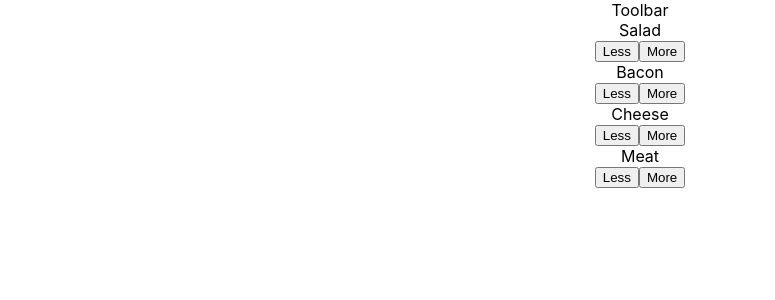
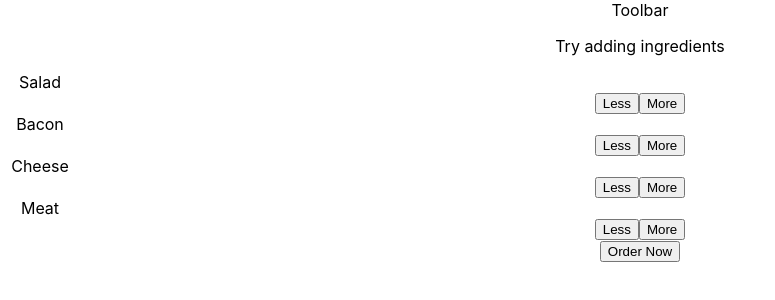
Before and after one commit to nitinhepat/Burger-Builder, a React app in the folder burger-builder/: page / in a window 1280 px wide. Shown: the top 300 px of the page, without its empty margins (0-775 px from the left). Built offline with nearby package versions, Linux system fonts and the light colour scheme.

Commit message:
adding ingredients functionality added

```diff
--- a/burger-builder/src/components/BuildControls/BuildControl/BuildControl.js
+++ b/burger-builder/src/components/BuildControls/BuildControl/BuildControl.js
@@ -1,9 +1,15 @@
 import React from 'react';
 import classes from './BuildControl.css'
 const BuildControl = (props) =>{
+    const clicked = () =>{
+    console.log('Clicked')
+        return props.addClicked();
+    }
     return (
         <div className={classes.BuildControl}>
-            <div>{props.label}</div>
+            <div style={{
+                width: "80px"
+            }}>{props.label}</div>
             <button className={classes.Less} onClick={props.removeClicked}>Less</button>
             <button className={classes.More} onClick={props.addClicked}>More</button>
         </div>
--- a/burger-builder/src/components/BuildControls/BuildControls.css
+++ b/burger-builder/src/components/BuildControls/BuildControls.css
@@ -1,7 +1,51 @@
 .BuildControls {
     width: 100%;
+    background-color: #CF8F2E;
     display: flex;
-    flex-direction: column;
+    flex-flow: column;
     align-items: center;
-    background: #ea853f;
+    box-shadow: 0 2px 1px #ccc;
+    margin: auto;
+    padding: 10px 0;
 }
+
+.OrderButton {
+    background-color: #DAD735;
+    outline: none;
+    cursor: pointer;
+    border: 1px solid #966909;
+    color: #966909;
+    font-family: inherit;
+    font-size: 1.2em;
+    padding: 15px 30px;
+    box-shadow: 2px 2px 2px #966909;
+}
+
+.OrderButton:hover, .OrderButton:active {
+    background-color: #A0DB41;
+    border: 1px solid #966909;
+    color: #966909;
+}
+
+.OrderButton:disabled {
+    background-color: #C7C6C6;
+    cursor: not-allowed;
+    border: 1px solid #ccc;
+    color: #888888;
+}
+
+.OrderButton:not(:disabled) {
+    animation: enable 0.3s linear;
+}
+
+@keyframes enable {
+    0% {
+        transform: scale(1);
+    }
+    60% {
+        transform: scale(1.1);
+    }
+    100% {
+        transform: scale(1);
+    }
+}
--- a/burger-builder/src/components/BuildControls/BuildControls.js
+++ b/burger-builder/src/components/BuildControls/BuildControls.js
@@ -11,10 +11,11 @@ const  BuildControls = (props) => {
 
     return <div className={classes.BuildControls}>
             {controls.map(control=>{
-                return <BuildControl label={control.label}
-                        addClicked={()=>props.addClicked(control.type)}
+                return <BuildControl key={control.label} label={control.label}
+                        addClicked={() => props.addClicked(control.type)}
                         removeClicked={()=>props.removeClicked(control.type)}></BuildControl>
             })}
+            <button className={classes.OrderButton}> Order Now</button>
     </div>
 
 
--- a/burger-builder/src/components/Layout/Burger/Burger.js
+++ b/burger-builder/src/components/Layout/Burger/Burger.js
@@ -3,9 +3,27 @@ import BurgerIngredient from './BurgerIngredient/BurgerIngredient';
 import classes from './Burger.css';
 
 const Burger = (props) =>{
+    let ingredients = Object.keys(props.ingredients)
+                        .map(ingKey =>{
+                            return [...Array(props.ingredients[ingKey])]
+                            .map((_,index)=>{
+                                return <BurgerIngredient type={ingKey} key={ingKey+index}/>
+                            })
+                        })
+                        .reduce((arr, el) => {
+                            return arr.concat(el)
+                        }, [])
+
+    console.log(ingredients);
+    if(!ingredients.length){
+        ingredients = <p style={{
+            textAlign: "center"
+        }}>Try adding ingredients</p>
+    }
     return (
         <div className={classes.Burger}>
             <BurgerIngredient type="bread-top"/>
+            {ingredients}
             <BurgerIngredient type="bread-bottom"/>
         </div>
     )
--- a/burger-builder/src/containers/BurgerBuilder/BurgerBuilder.js
+++ b/burger-builder/src/containers/BurgerBuilder/BurgerBuilder.js
@@ -5,10 +5,30 @@ import classes from './BurgerBuilder.css'
 import BuildControls from "../../components/BuildControls/BuildControls";
 
 class BurgerBuilder extends Component{
+    // state =
     constructor(){
         super();
+        this.state = {
+            ingredients: {
+                meat:   0,
+                bacon:  0,
+                cheese: 0,
+                salad:  0
+            }
+        }
     }
+    // constructor(){
+    //     super();
+    // }
     addIngredient = (type) =>{
+        const oldCount = this.state.ingredients[type];
+        const newCount = oldCount+1;
+        const updatedIngredients = {
+            ...this.state.ingredients
+        }
+        updatedIngredients[type] = newCount;
+        this.setState({ingredients: updatedIngredients});
+
 
     }
     removeIngredient = (type) =>{
@@ -17,8 +37,10 @@ class BurgerBuilder extends Component{
     render(){
         return (
             <div className={classes.BurgerBuilder}>
-                 <Burger/>
-                 <BuildControls addClicked={this.addIngredient} removeClicked={this.removeIngredient} />
+                 <Burger ingredients={this.state.ingredients}/>
+                 <BuildControls
+                 addClicked={this.addIngredient}
+                 removeClicked={this.removeIngredient} />
             </div>
         )
     }
```
